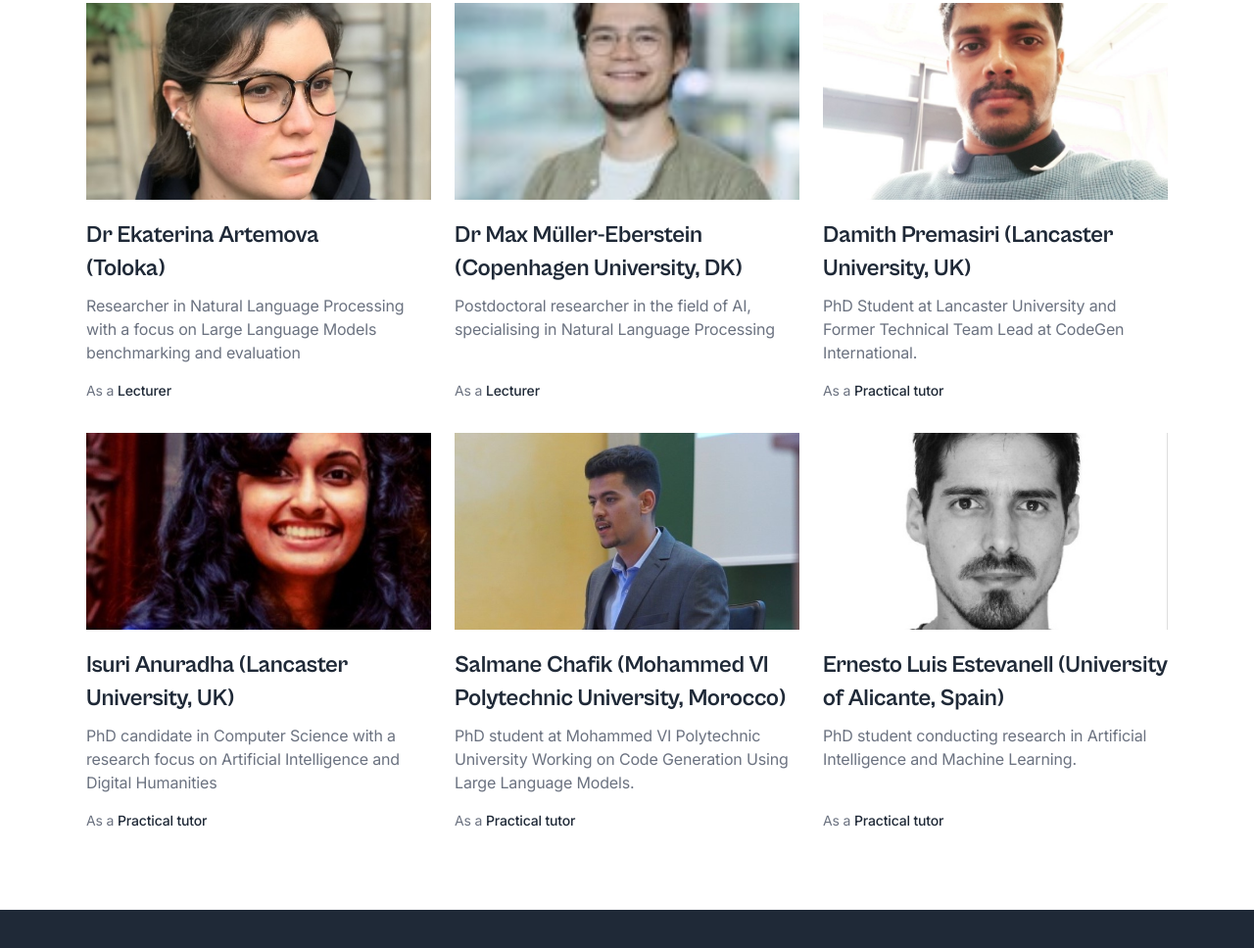
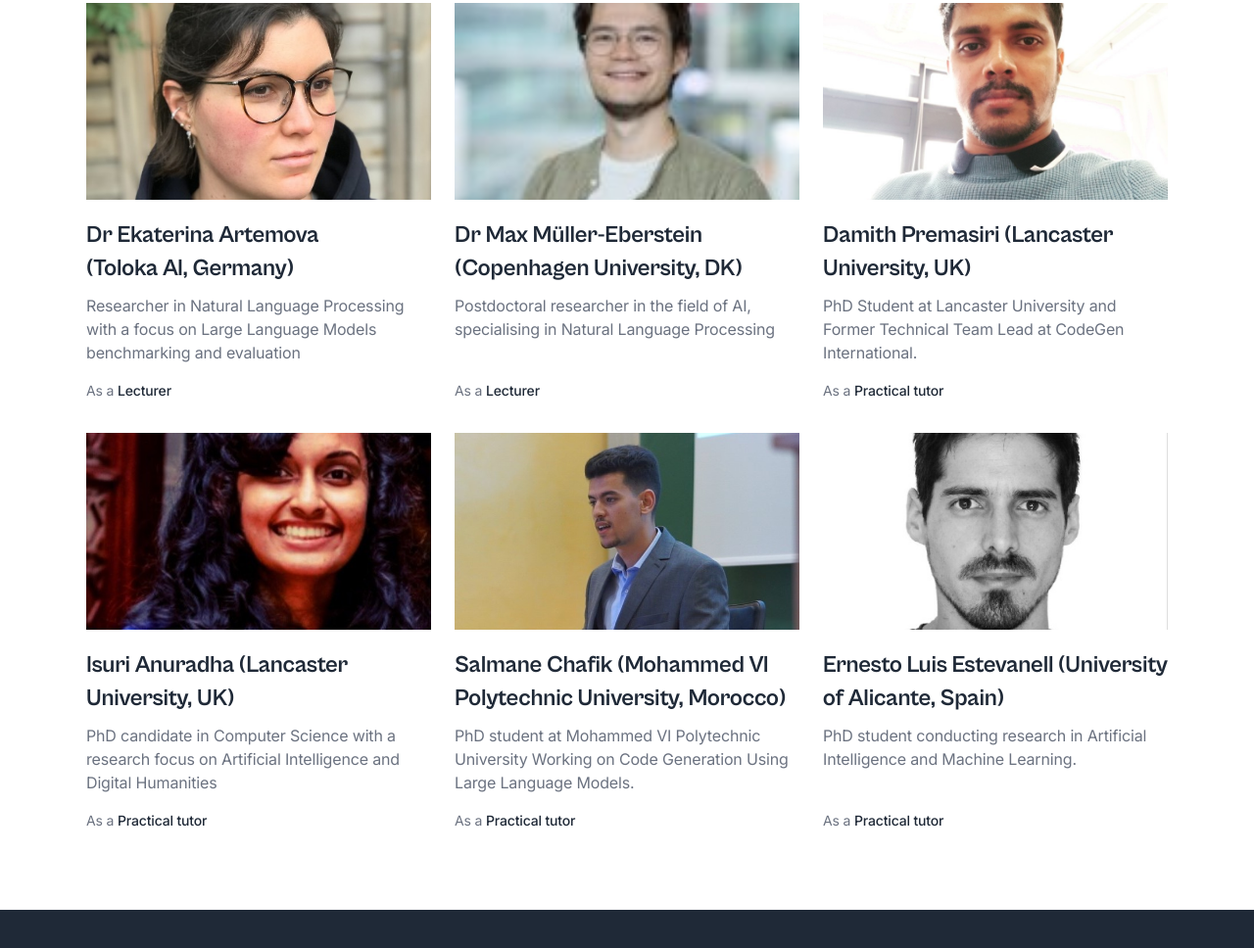
Before and after one commit to ranlp2025-summer-school/ranlp2025-summer-school.github.io, a website: page index.html in a window 1280 px wide. Shown: the part 2925-3893 px from the top of the page at 98% size. Drawn offline with Linux system fonts and the light colour scheme.

Commit message:
Update index.html

```diff
--- a/index.html
+++ b/index.html
@@ -315,7 +315,7 @@
                                 <div class="grow flex flex-col">
                                     <header>
                                         <h3 class="h4 font-cabinet-grotesk font-bold mb-2">
-                                            <a class="inline-block decoration-blue-500 decoration-2 underline-offset-2 hover:underline" href="#0">Dr Ekaterina Artemova <br> (Toloka)</a>
+                                            <a class="inline-block decoration-blue-500 decoration-2 underline-offset-2 hover:underline" href="#0">Dr Ekaterina Artemova <br> (Toloka AI, Germany)</a>
                                         </h3>
                                     </header>
                                     <p class="text-gray-500 grow">Researcher in Natural Language Processing with a focus on Large Language Models benchmarking and evaluation</p>
```
